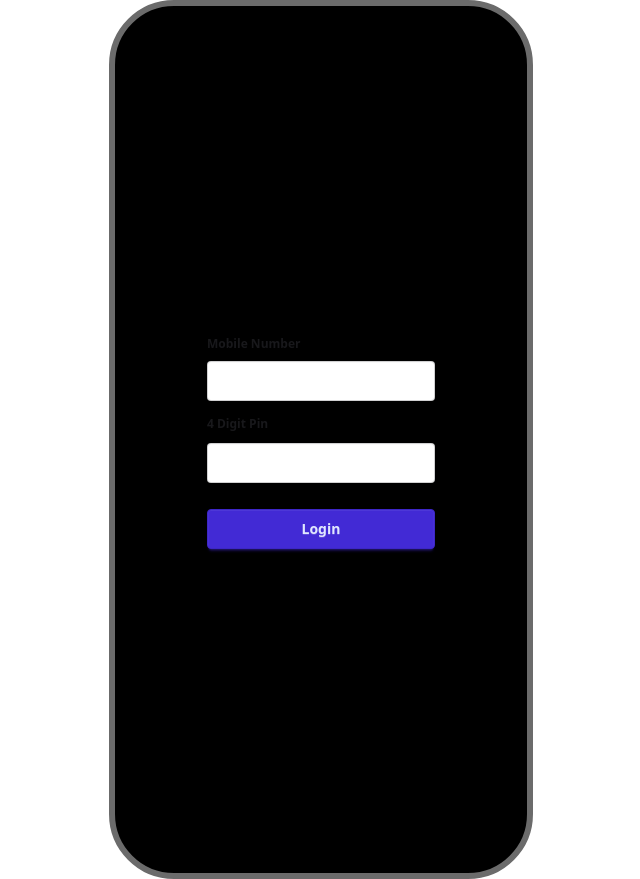
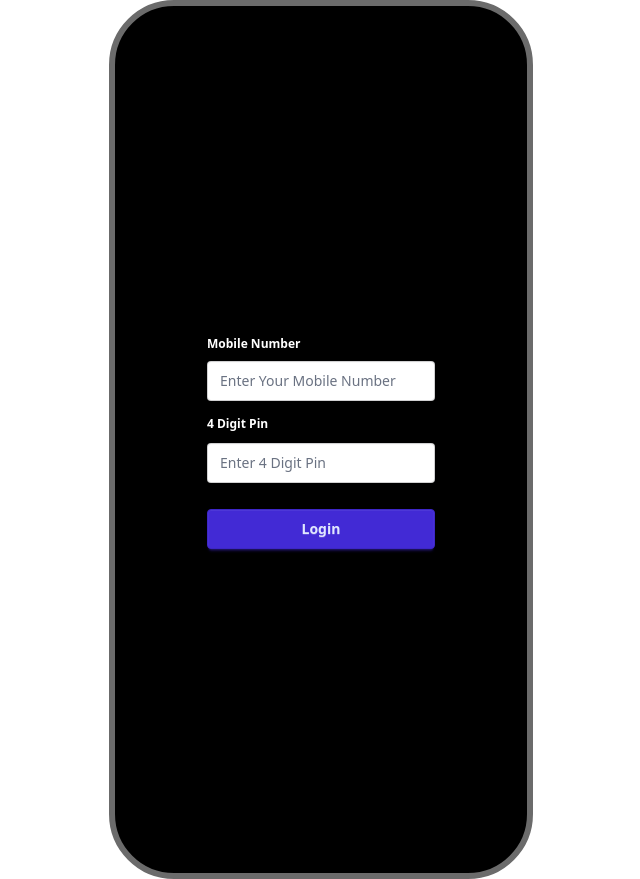
Before and after one commit to akmniazulalam/Payooo, a plain HTML site: page index.html in a window 1280 px wide. Shown: the whole page, without its empty margins (319-959 px from the left). Drawn offline with Linux system fonts and the light colour scheme.

Commit message:
Color Change

```diff
--- a/index.html
+++ b/index.html
@@ -13,10 +13,10 @@
         <div class="mockup-phone-display text-white grid place-content-center">
           <!-- ============================== -->
           <fieldset class="fieldset">
-            <legend class="fieldset-legend text-left">Mobile Number</legend>
-            <input type="number" id="mobileNumber" class="input" placeholder="Enter Your Mobile Number"/>
-            <legend class="fieldset-legend">4 Digit Pin</legend>
-            <input type="password" id="pinNumber" class="input" placeholder="Enter 4 Digit Pin"/>
+            <legend class="fieldset-legend text-left text-white">Mobile Number</legend>
+            <input type="number" id="mobileNumber" class="input placeholder-gray-500 placeholder-opacity-60 text-gray-500 text-opacity-60" placeholder="Enter Your Mobile Number"/>
+            <legend class="fieldset-legend text-left text-white">4 Digit Pin</legend>
+            <input type="password" id="pinNumber" class="input placeholder-gray-500 placeholder-opacity-60 text-gray-500 text-opacity-60" placeholder="Enter 4 Digit Pin"/>
             <button id="loginBtn" class="btn btn-primary mt-5">Login</button>
           </fieldset>
           <!-- ============================== -->
```
Also changed, not shown: src/output.css.
